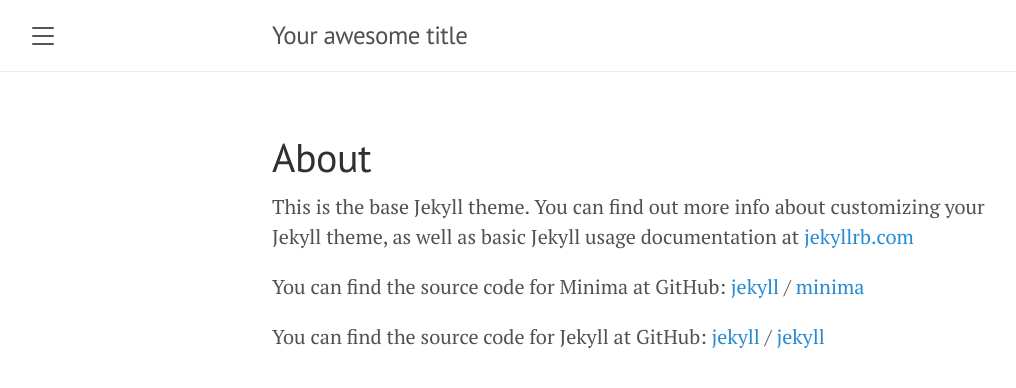
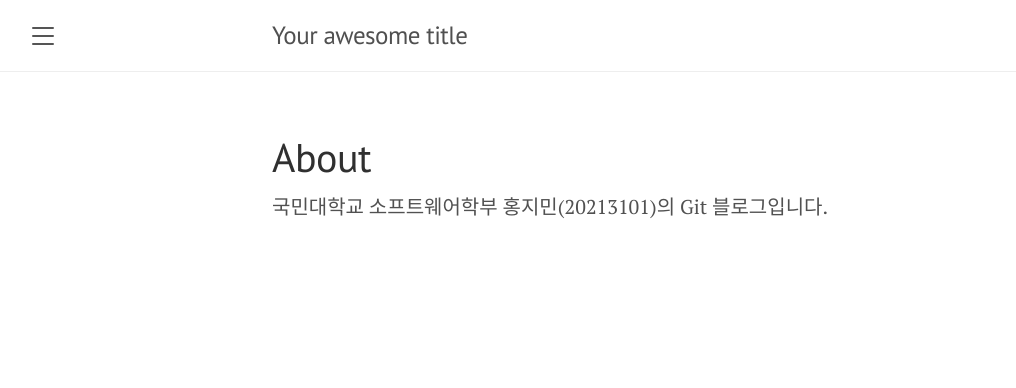
Before and after one commit to jm3789/jm3789.github.io, a Jekyll site: the page built from about.markdown, in a window 1280 px wide. Shown: the top 388 px of the page, without its empty margins (8-1024 px from the left). Built offline with Jekyll 4.4.1, drawn with Linux system fonts in a browser that asks for light colours.

Commit message:
fix: duplication of 'about'

```diff
--- a/about.markdown
+++ b/about.markdown
@@ -4,15 +4,4 @@
 permalink: /about/
 ---
 
-This is the base Jekyll theme. You can find out more info about customizing your Jekyll theme, as well as basic Jekyll usage documentation at [jekyllrb.com](https://jekyllrb.com/)
-
-You can find the source code for Minima at GitHub:
-[jekyll][jekyll-organization] /
-[minima](https://github.com/jekyll/minima)
-
-You can find the source code for Jekyll at GitHub:
-[jekyll][jekyll-organization] /
-[jekyll](https://github.com/jekyll/jekyll)
-
-
-[jekyll-organization]: https://github.com/jekyll
+국민대학교 소프트웨어학부 홍지민(20213101)의 Git 블로그입니다.
```
Also changed, not shown: about.md (deleted, +0 -6 lines), 7 other files.
